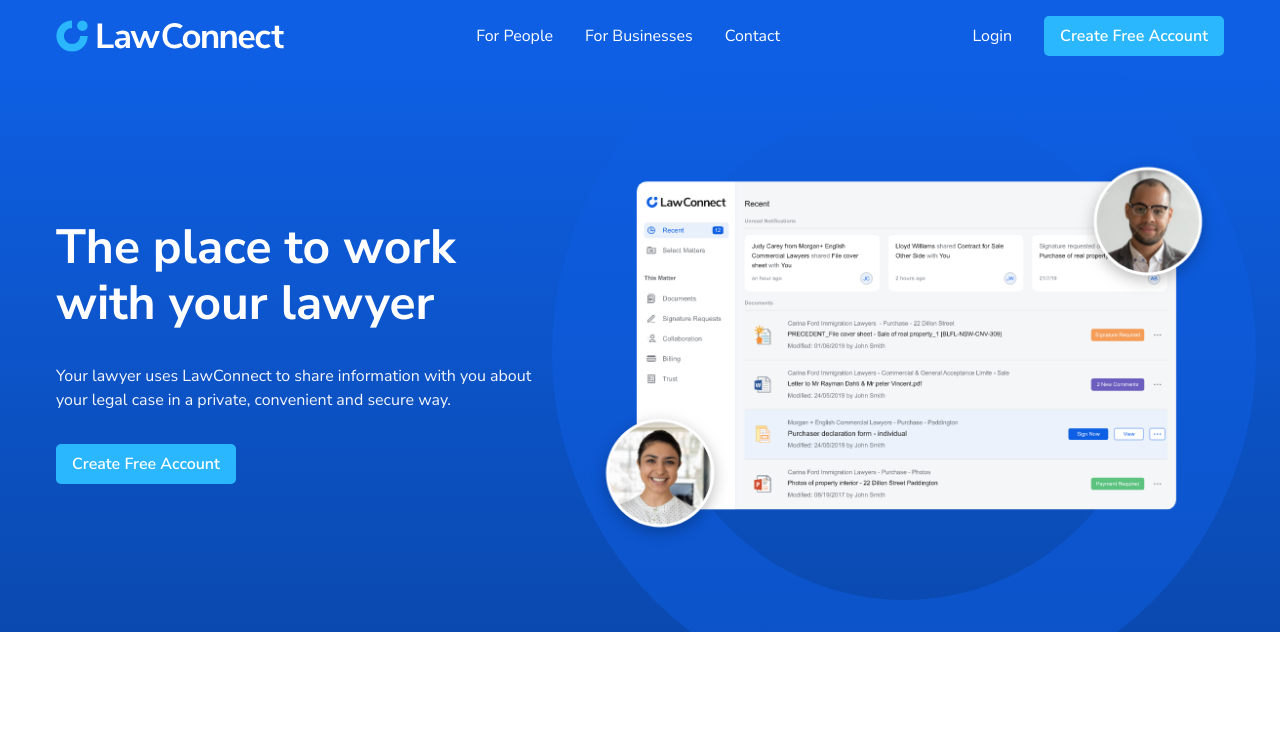
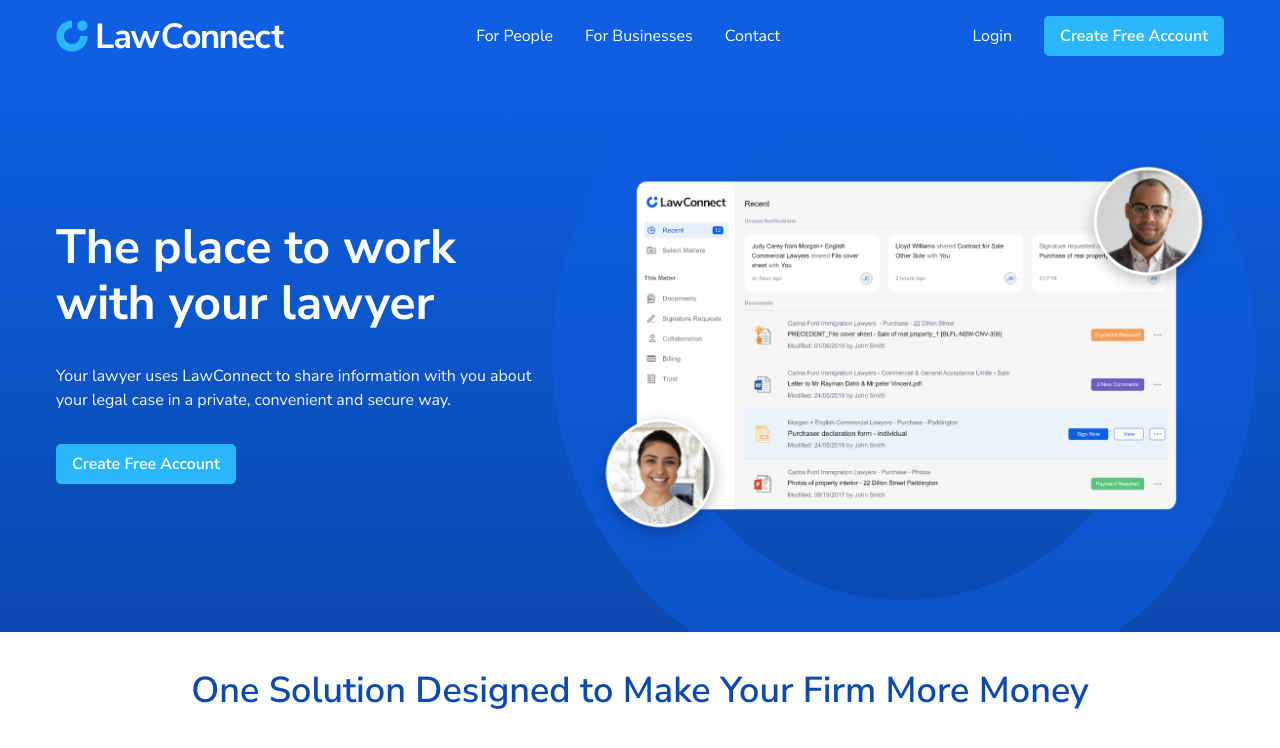
Before and after one commit to kchndesign/lawconnect-landing-page, a React (Create React App) app: page / in a window 1280 px wide. Shown: the top 748 px of the page. Built offline with nearby package versions, Linux system fonts and the light colour scheme.

Commit message:
start cards section

```diff
--- a/src/LandingPage.scss
+++ b/src/LandingPage.scss
@@ -4,6 +4,10 @@
 /*=============================================
 =            Mixins and utilities            =
 =============================================*/
+
+.text-centre {
+    text-align: center;
+}
 
 /*=====  End of Mixins and utilities  ======*/
 
@@ -17,9 +21,8 @@
     max-width: variables.$max-width;
     margin-inline: auto;
 
-    // for commonly used sections that have text on one side and an image on the other.
-    &--side-by-side {
     // mobile first
+    // section default styling is stacked
     display: flex;
     align-items: center;
     flex-direction: column;
@@ -27,6 +30,8 @@
 
     padding: 2rem;
 
+    // for commonly used sections that have text on one side and an image on the other.
+    &--side-by-side {
         // in stacked layout, text is always after image
         .section__text {
             order: 2;
@@ -56,6 +61,16 @@
     &__text {
         max-width: 30rem;
     }
+
+    // general typography for landing page sections
+    h2 {
+        font-size: 1.5rem;
+        font-weight: 600;
+
+        @include breakpoints.tablet {
+            font-size: 2.25rem;
+        }
+    }
 }
 
 /*=====  End of Regular Classes  ======*/
@@ -66,6 +81,7 @@
 
 #heroTitle {
     font-size: 2rem;
+    font-weight: 700;
     line-height: 1.16;
     color: variables.$light;
 
@@ -93,7 +109,7 @@
 #heroButton {
     width: 100%;
 
-    @include breakpoints.tablet {
+    @include breakpoints.desktop {
         width: auto;
     }
 }
--- a/src/LandingPage.tsx
+++ b/src/LandingPage.tsx
@@ -77,6 +77,27 @@
                     </div>
                 </section>
             </div>
+
+            {/*
+
+
+
+
+
+            Feature cards section
+
+
+
+
+            */}
+
+            <div className="section">
+                <h2 className="text-centre">
+                    One Solution Designed to Make Your Firm More Money
+                </h2>
+
+                <div className="card-container"></div>
+            </div>
         </>
     );
 }
```
Lines whose indentation alone changed are shown as unchanged.
